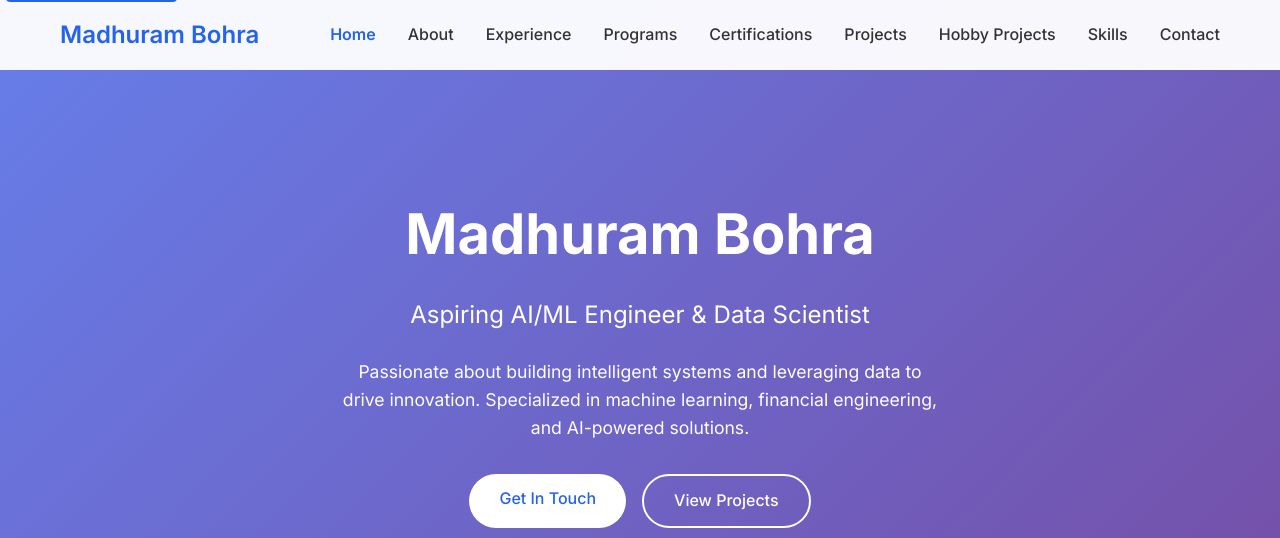
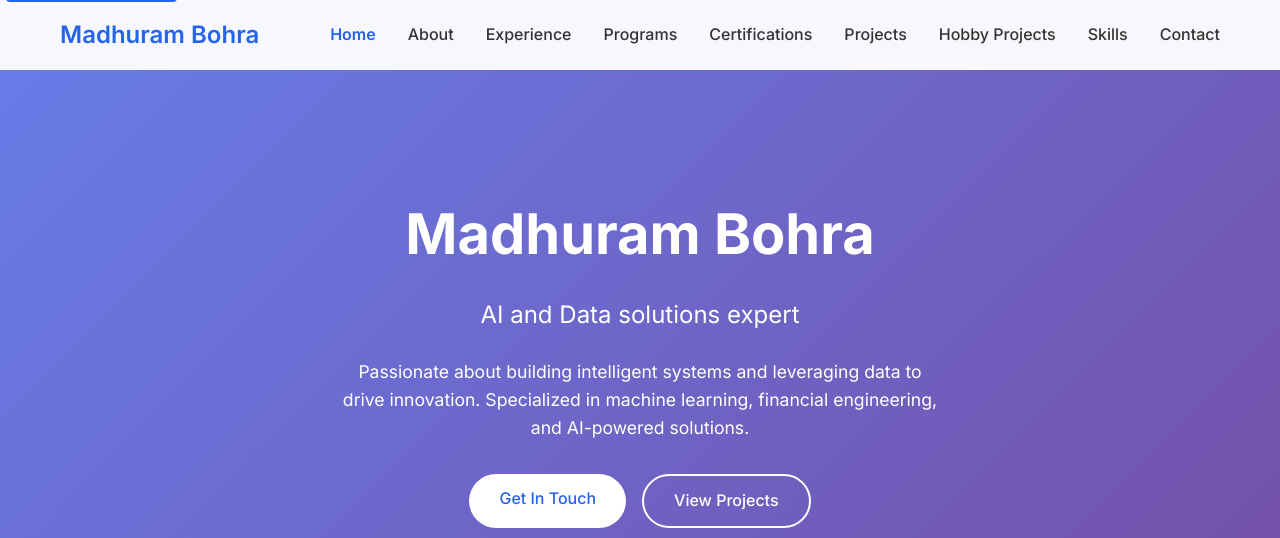
Before and after one commit to mbohra07/Madhuram-s-Portfolio, a plain HTML site: page index.html in a window 1280 px wide. Shown: the top 538 px of the page. Drawn offline with Linux system fonts and the light colour scheme.

Commit message:
Change hero subtitle to 'AI and Data solutions expert'

```diff
--- a/index.html
+++ b/index.html
@@ -80,7 +80,7 @@
         <div class="hero-container">
             <div class="hero-content">
                 <h1 class="hero-title">Madhuram Bohra</h1>
-                <h2 class="hero-subtitle">Aspiring AI/ML Engineer & Data Scientist</h2>
+                <h2 class="hero-subtitle">AI and Data solutions expert</h2>
                 <p class="hero-description">
                     Passionate about building intelligent systems and leveraging data to drive innovation.
                     Specialized in machine learning, financial engineering, and AI-powered solutions.
```
